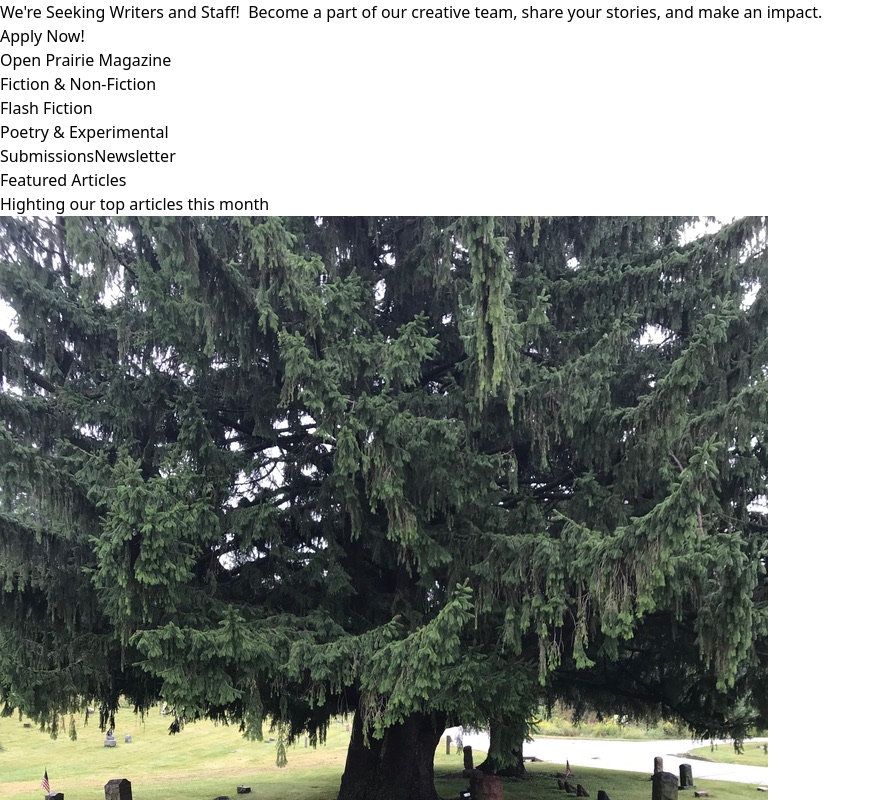
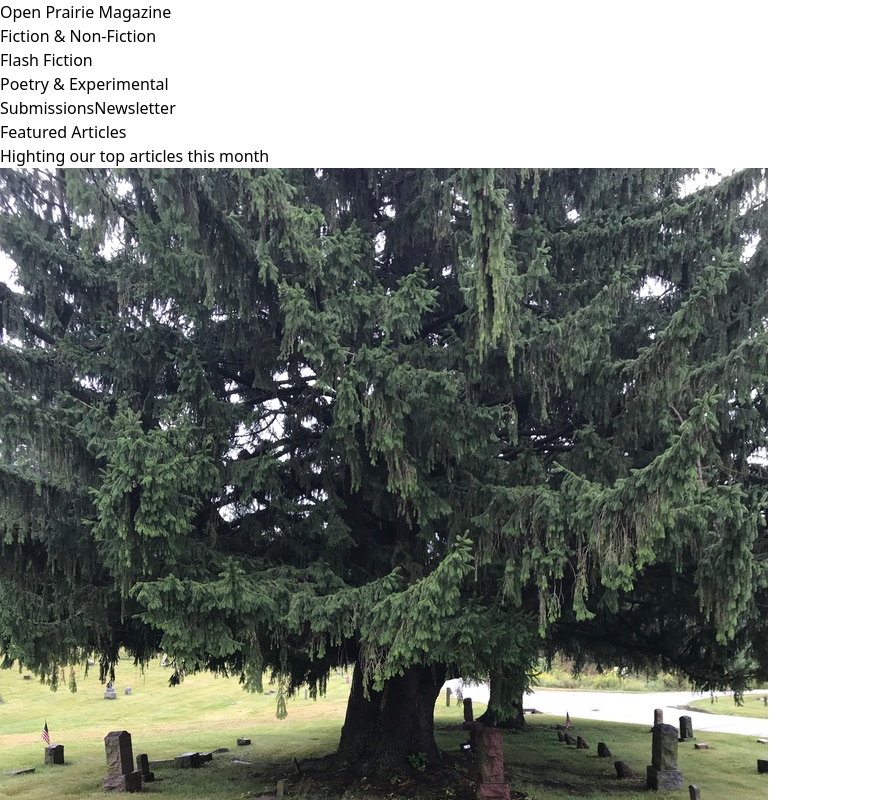
Before and after one commit to liamstamper/openprarie-magazine, a React (Vite) app: page / in a window 1280 px wide. Shown: the top 800 px of the page, without its empty margins (0-884 px from the left). Built offline with nearby package versions, Linux system fonts and the light colour scheme.

Commit message:
removed banner for now

```diff
--- a/src/App.jsx
+++ b/src/App.jsx
@@ -10,11 +10,11 @@ import Newsletter from "./components/Newsletter";
 import Article1 from "./components/Article1";
 import Banner from "./components/Banner";
 import JobApplication from "./components/JobApplicationForm";
+import JobLandingPage from "./components/JobLandingPage";
 
 function App() {
   return (
     <Router>
-      <Banner />
       <Header />
       <Routes>
         <Route path="/" element={<HomePage />} />
@@ -24,6 +24,7 @@ function App() {
         <Route path="/article1/:id" element={<Article1 />} />
         <Route path="/about" element={<About />} />
         <Route path="/contact" element={<Contact />} />
+        <Route path="/joblandingpage" element={<JobLandingPage />} />
         <Route path="/jobapplication" element={<JobApplication />} />
       </Routes>
       <Footer />
```
